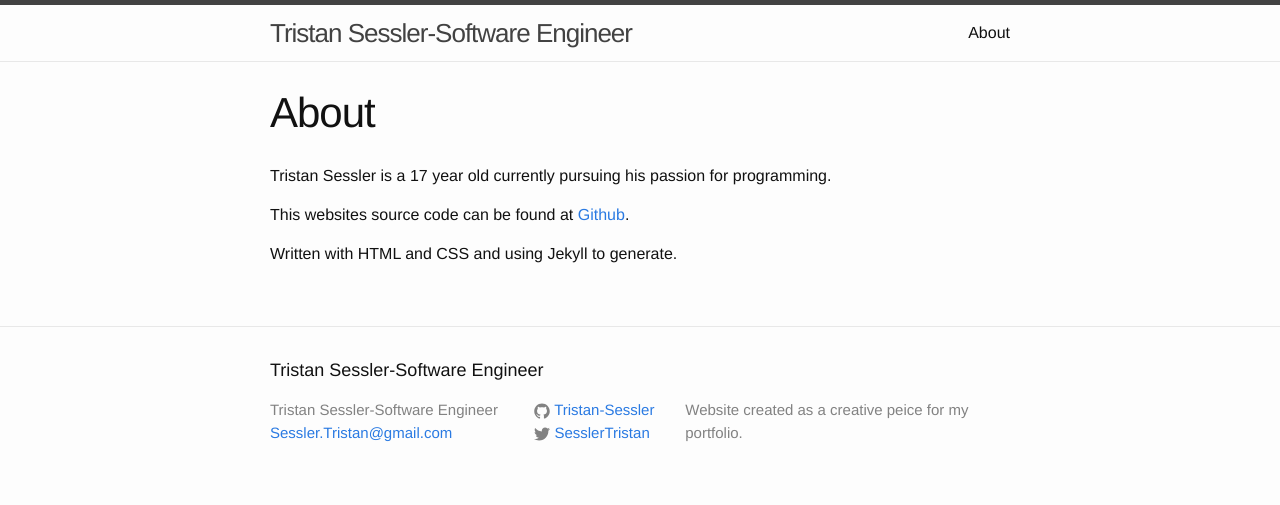
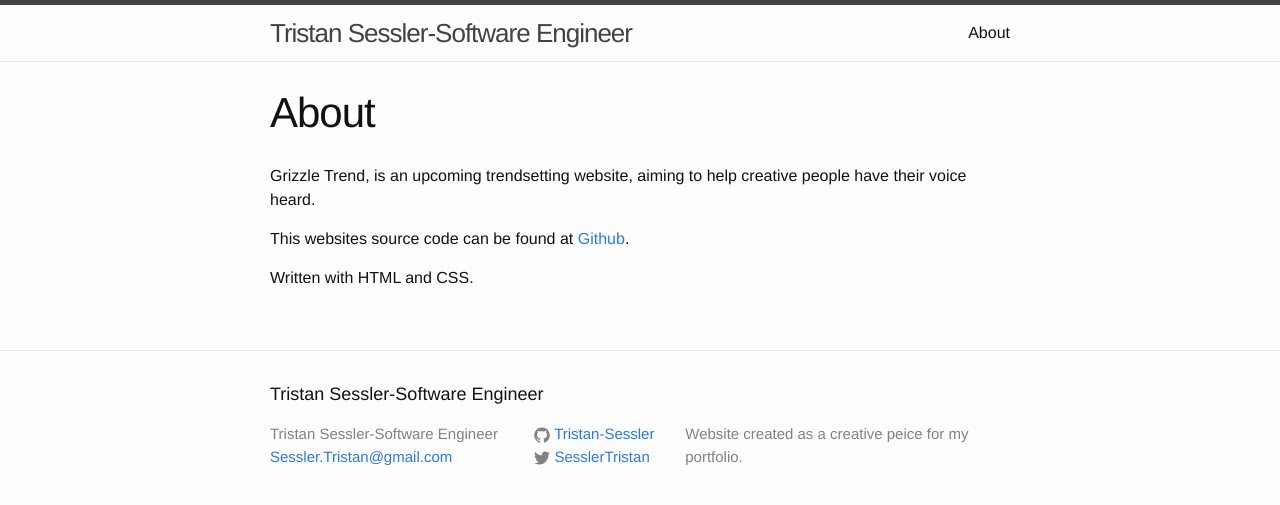
Before and after one commit to Tristan-Sessler/T1, a Jekyll site: the page built from about.md, in a window 1280 px wide. Shown: the top 505 px of the page. Built offline with Jekyll 4.4.1, drawn with Linux system fonts in a browser that asks for light colours.

Commit message:
Update about.md

```diff
--- a/about.md
+++ b/about.md
@@ -3,8 +3,8 @@ layout: page
 title: About
 permalink: /about/
 ---
-Tristan Sessler is a 17 year old currently pursuing his passion for programming.
+Grizzle Trend, is an upcoming trendsetting website, aiming to help creative people have their voice heard.
 
 This websites source code can be found at <a href="https://github.com/Tristan-Sessler/T1">Github</a>.
 
-Written with HTML and CSS and using Jekyll to generate.
+Written with HTML and CSS.
```
